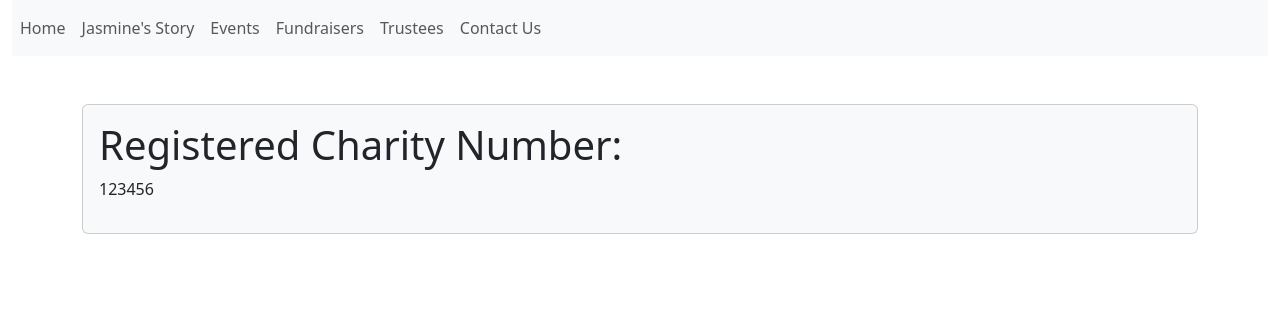
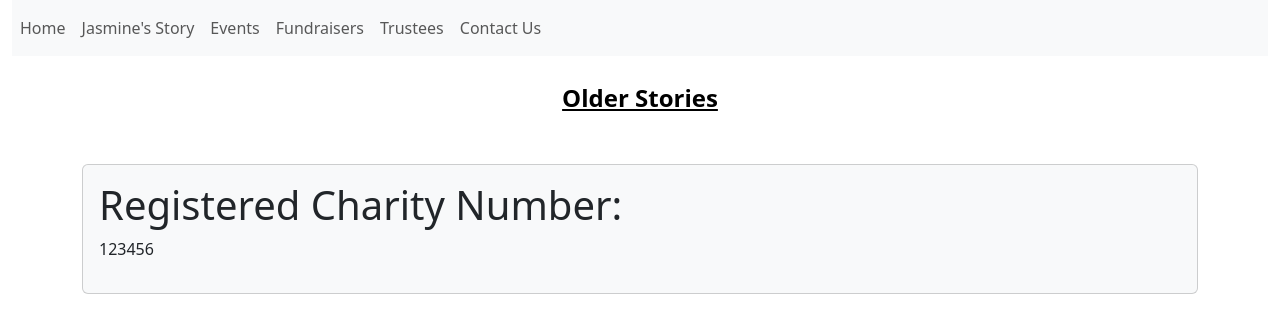
Before and after one commit to Europa4/JasmineWebsite, a website: page index.html in a window 1280 px wide. Drawn offline with nearby package versions, Linux system fonts and the light colour scheme; no server answers.

Commit message:
Added link to the story Archive to the main page

```diff
--- a/index.html
+++ b/index.html
@@ -20,6 +20,10 @@
         <div id="header-placeholder"></div>
         <br>
         <main class="container" id="main-area"></main>
+        <div class="container d-flex justify-content-center text-center">
+            <a href="/storyArchive" class="text-black fw-bold" style="font-size: 1.5rem;">Older Stories</a>
+        </div>
+        <br>
         <br>
         <div id="footer-placeholder"></div>
         <link href="https://cdn.jsdelivr.net/npm/remixicon@2.5.0/fonts/remixicon.css" rel="stylesheet">
```
